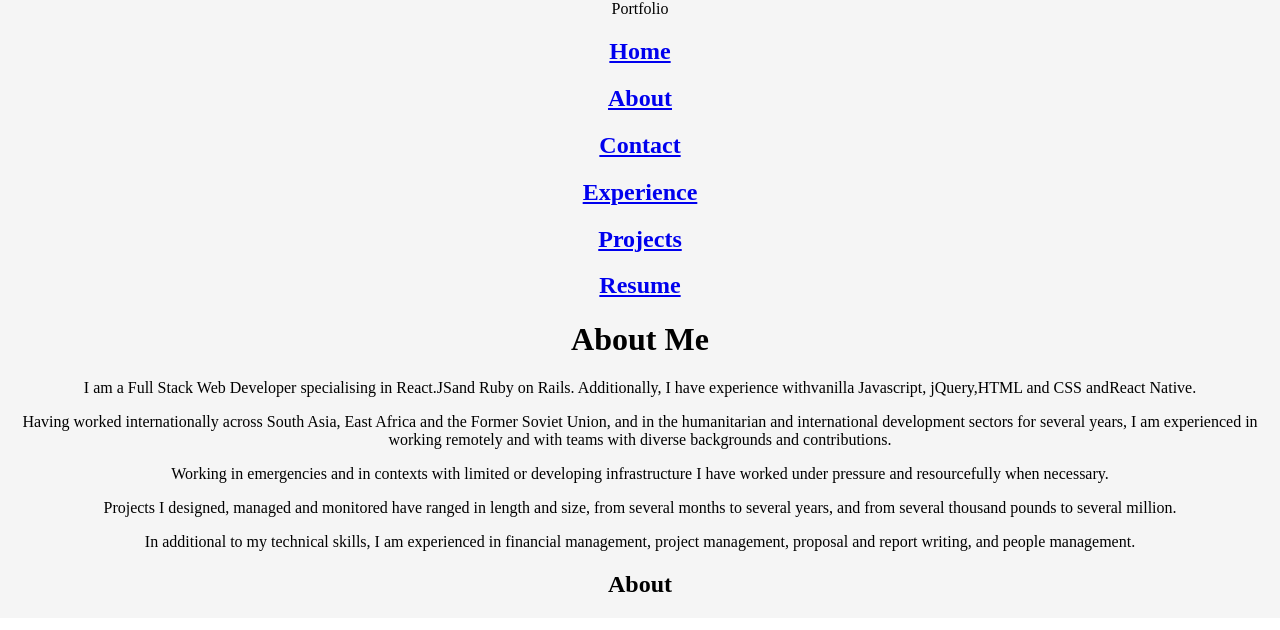
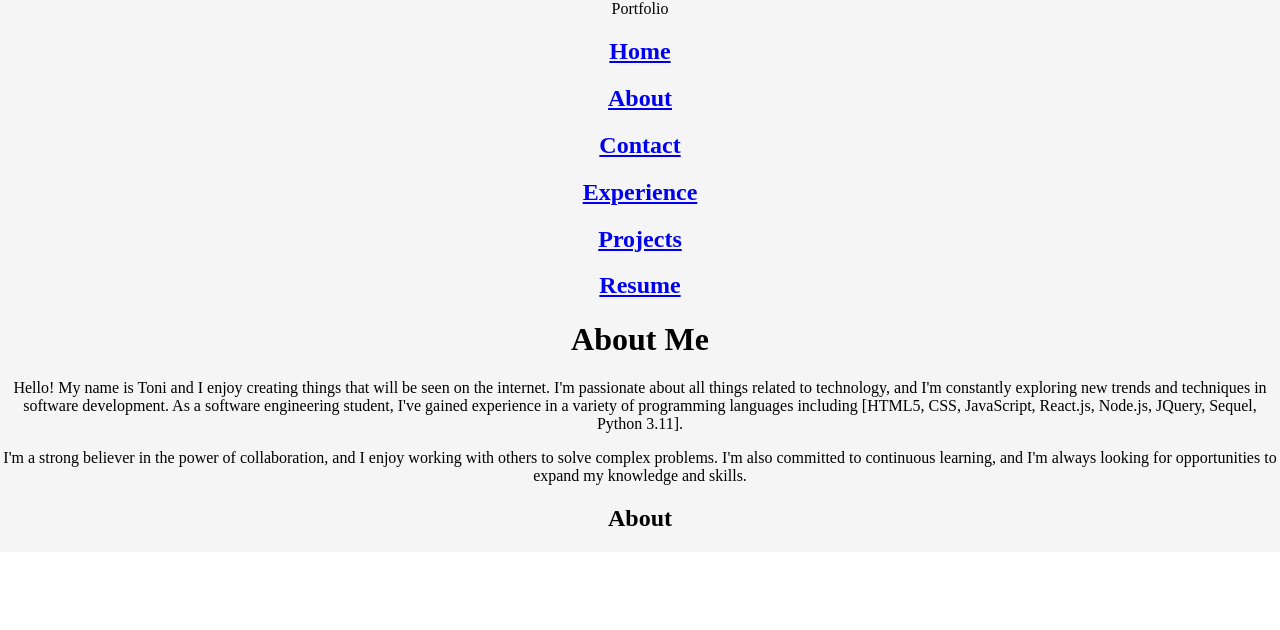
Before and after one commit to windtronic/react_portfolio, a React (Create React App) app in the folder react_portfolio/: page /About in a window 1280 px wide. Shown: the top 630 px of the page. Built offline with nearby package versions, Linux system fonts and the light colour scheme.

Commit message:
about me page

```diff
--- a/react_portfolio/src/components/About.jsx
+++ b/react_portfolio/src/components/About.jsx
@@ -6,27 +6,14 @@ export default function About (props) {
             <div className="page-heading">
                 <h1>About Me</h1>
             </div>
-            <p>I am a Full Stack Web Developer specialising in <span className="specialisation">React.JS</span>
-             and <span className="specialisation">Ruby on Rails</span>. Additionally, I have experience with
-             <span className="specialisation">vanilla Javascript</span>, <span className="specialisation">jQuery</span>,
-              <span className="specialisation">HTML</span> and <span className="specialisation">CSS</span> and
-               <span className="specialisation">React Native</span>.
+            <p> Hello! My name is Toni and I enjoy creating things that will be seen on the internet.
+            I'm passionate about all things related to technology, and I'm constantly exploring new trends and techniques in software development.
+            As a software engineering student, I've gained experience in a variety of programming languages
+            including [HTML5, CSS, JavaScript, React.js, Node.js, JQuery, Sequel, Python 3.11].
             </p>
-            <p>Having worked internationally across South Asia, East Africa and the Former Soviet Union, and in the humanitarian
-                and international development sectors for several years, I am experienced in working remotely and with teams with diverse backgrounds and contributions.</p>
-            <p>Working in emergencies and in contexts with limited or developing infrastructure I have worked under pressure and resourcefully when necessary.</p>
-            <p>Projects I designed, managed and monitored have ranged in length and size, from several months to several years, and from several thousand pounds to several million.</p>
-            <p>In additional to my technical skills, I am experienced in financial management, project management, proposal and report writing, and people management.</p>
+            <p> I'm a strong believer in the power of collaboration, and I enjoy working with others to solve complex problems.
+             I'm also committed to continuous learning, and I'm always looking for opportunities to expand my knowledge and skills.</p>
 
-            {/* <div className="image-container-flags">
-                <img src="http://img.freeflagicons.com/thumb/round_icon/nepal/nepal_640.png" />
-                <img src="http://img.freeflagicons.com/thumb/round_icon/bangladesh/bangladesh_640.png" />
-                <img src="http://img.freeflagicons.com/thumb/round_icon/united_kingdom/united_kingdom_640.png" />
-                <img src="http://img.freeflagicons.com/thumb/round_icon/germany/germany_640.png" />
-                <img src="http://img.freeflagicons.com/thumb/round_icon/colombia/colombia_640.png" />
-            </div> */}
         </div><h2> About </h2></>
     )
 }
-
-//THIS IS JUST AN EXAMPLE POPULATED TO ASSIST ME WITH HOW I WANT IT TO LOOK //
```
